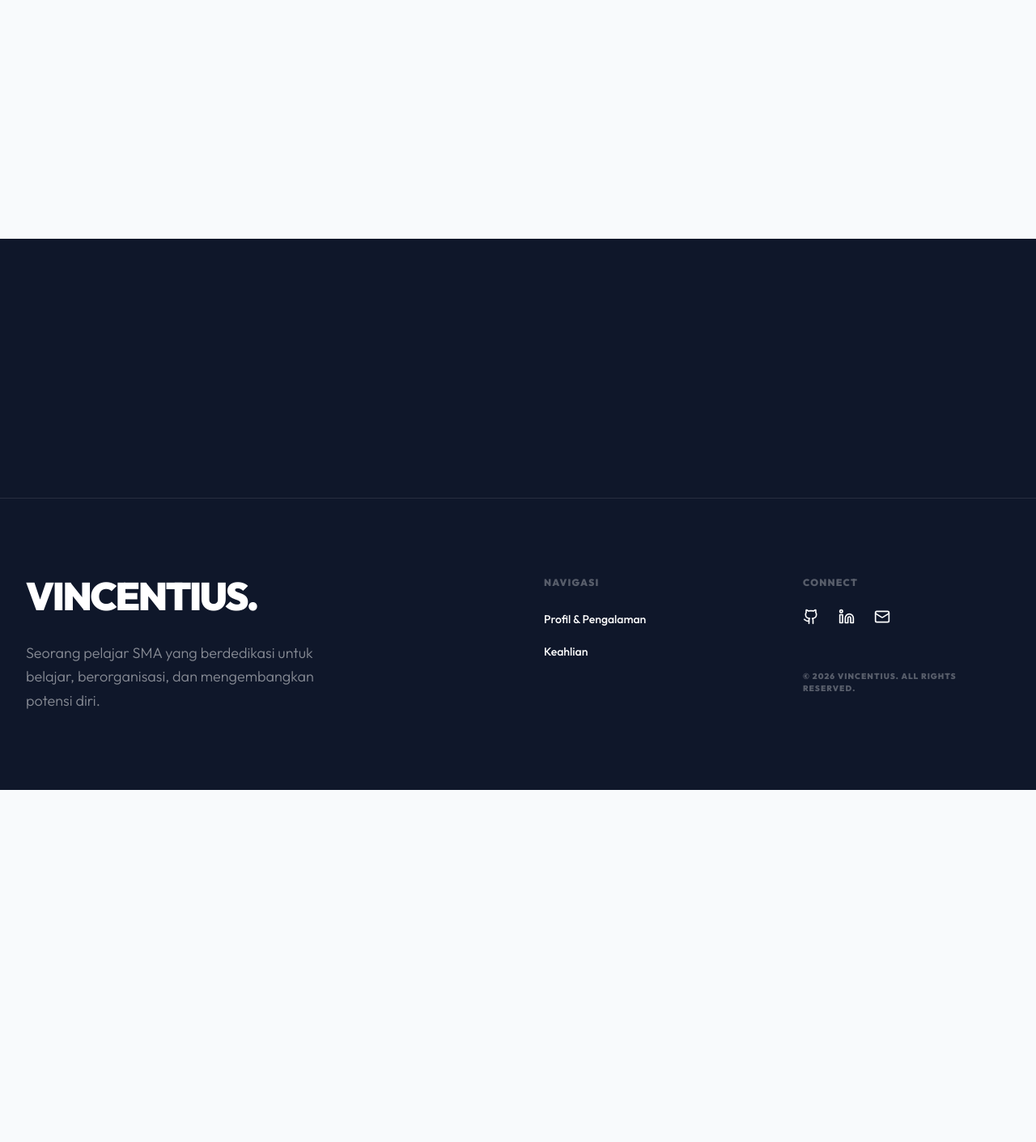
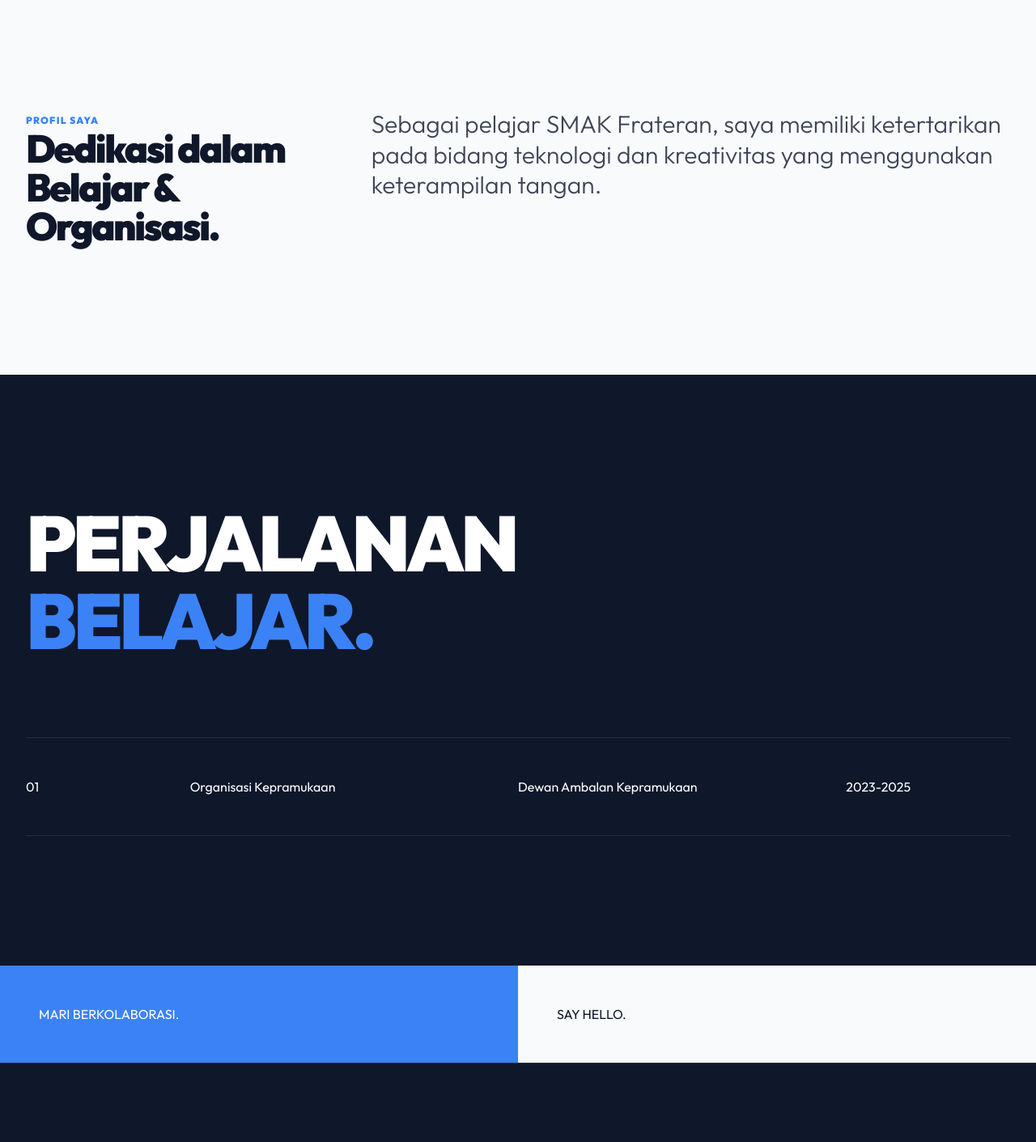
Before and after one commit to Vincent1234566/portofolio, a React (Vite) app: page / in a window 1280 px wide. Shown: the part 980-2391 px from the top of the page at 81% size. Before the commit the page ends 1956 px from the top, so only its background shows below. Built offline with nearby package versions, Linux system fonts and the light colour scheme; no server answers.

Commit message:
Update Home.tsx

```diff
--- a/src/pages/Home.tsx
+++ b/src/pages/Home.tsx
@@ -1,4 +1,4 @@
-import { motion } from "framer-motion"; // ✅ FIXED
+import { motion } from "framer-motion";
 import { ArrowRight, Briefcase, User, Mail } from "lucide-react";
 import { Link } from "react-router-dom";
 import { useState, useEffect } from "react";
@@ -25,7 +25,7 @@ export default function Home() {
   const experiences = [
     {
       title: "Organisasi Kepramukaan",
-      company: "SMK Frateran",
+      company: "SMAK Frateran",
       period: "2023-2025",
       description: "Dewan Ambalan Kepramukaan",
     },
@@ -90,8 +90,6 @@ export default function Home() {
               Based in Indonesia
             </span>
           </div>
-
-          {/* Bubble 'Ketua Kelas' dihapus sesuai permintaan user */}
         </div>
       </section>
 
@@ -107,17 +105,59 @@ export default function Home() {
 
       {/* About Section */}
       <section id="about" className="max-w-7xl mx-auto px-4 sm:px-6 lg:px-8 py-40">
-        {/* isi tetap */}
+        <div className="grid grid-cols-1 lg:grid-cols-12 gap-16">
+          <div className="lg:col-span-4">
+            <div className="sticky top-32 space-y-6">
+              <span className="text-xs font-black uppercase tracking-widest text-accent">Profil Saya</span>
+              <h2 className="text-5xl font-black text-brand leading-none tracking-tighter">
+                Dedikasi dalam <br /> Belajar & <br /> Organisasi.
+              </h2>
+            </div>
+          </div>
+          <div className="lg:col-span-8 space-y-12">
+            <p className="text-3xl text-brand/80 leading-tight font-light">
+              Sebagai pelajar SMAK Frateran, saya memiliki ketertarikan pada bidang teknologi dan kreativitas yang menggunakan keterampilan tangan.
+            </p>
+          </div>
+        </div>
       </section>
 
       {/* Experience Section */}
       <section className="bg-brand text-white py-40">
-        {/* isi tetap */}
+        <div className="max-w-7xl mx-auto px-4 sm:px-6 lg:px-8">
+          <div className="flex flex-col lg:flex-row justify-between items-end gap-8 mb-24">
+            <h2 className="text-6xl lg:text-8xl font-black tracking-tighter">
+              PERJALANAN <br /> <span className="text-accent">BELAJAR.</span>
+            </h2>
+          </div>
+
+          <div className="grid grid-cols-1 border-t border-white/10">
+            {experiences.map((exp, index) => (
+              <motion.div
+                key={index}
+                initial={{ opacity: 0, y: 20 }}
+                whileInView={{ opacity: 1, y: 0 }}
+                viewport={{ once: true }}
+                className="group grid grid-cols-1 lg:grid-cols-12 py-12 border-b border-white/10"
+              >
+                <div className="lg:col-span-2">0{index + 1}</div>
+                <div className="lg:col-span-4">{exp.title}</div>
+                <div className="lg:col-span-4">{exp.description}</div>
+                <div className="lg:col-span-2">{exp.period}</div>
+              </motion.div>
+            ))}
+          </div>
+        </div>
       </section>
 
       {/* Footer */}
       <section className="grid grid-cols-1 lg:grid-cols-2">
-        {/* isi tetap */}
+        <div className="p-12 bg-accent text-white">
+          <h3>MARI BERKOLABORASI.</h3>
+        </div>
+        <div className="p-12 bg-paper">
+          <a href="mailto:vincentiussusanto88@gmail.com">SAY HELLO.</a>
+        </div>
       </section>
     </div>
   );
```
